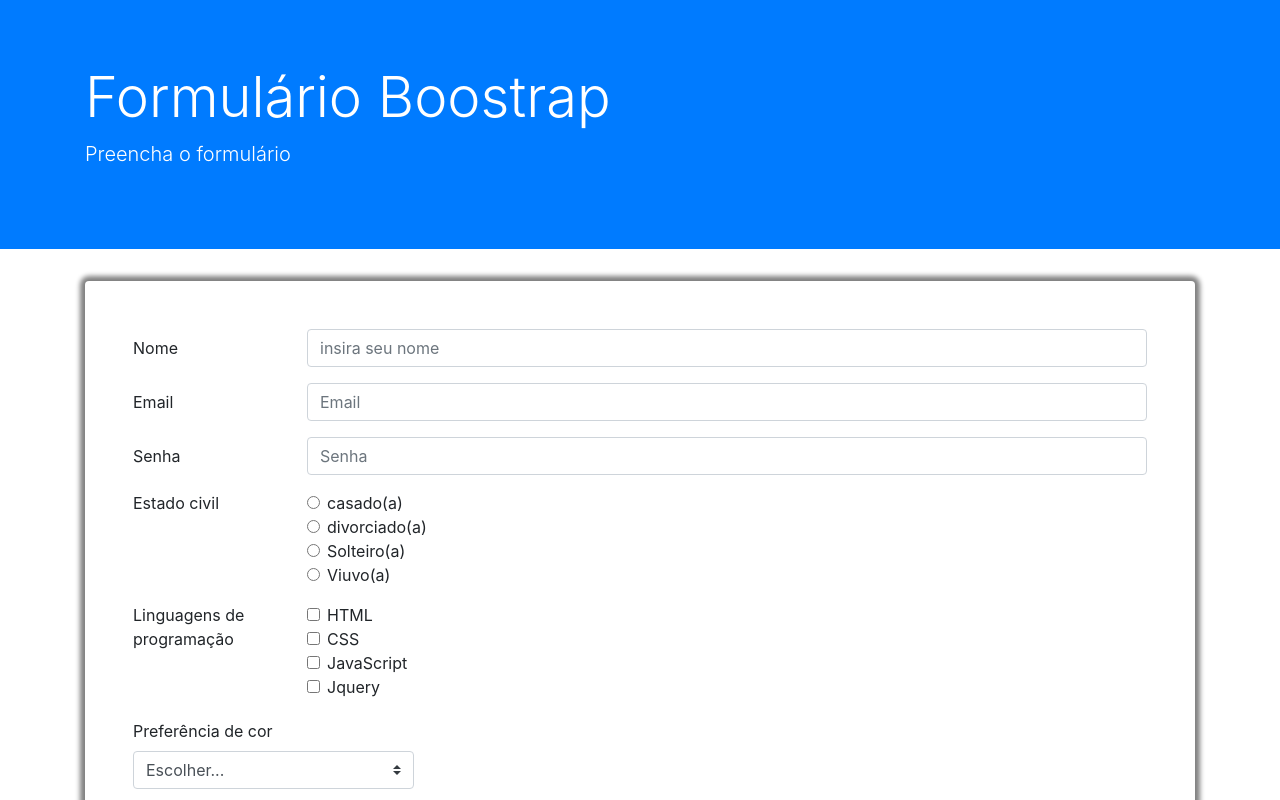
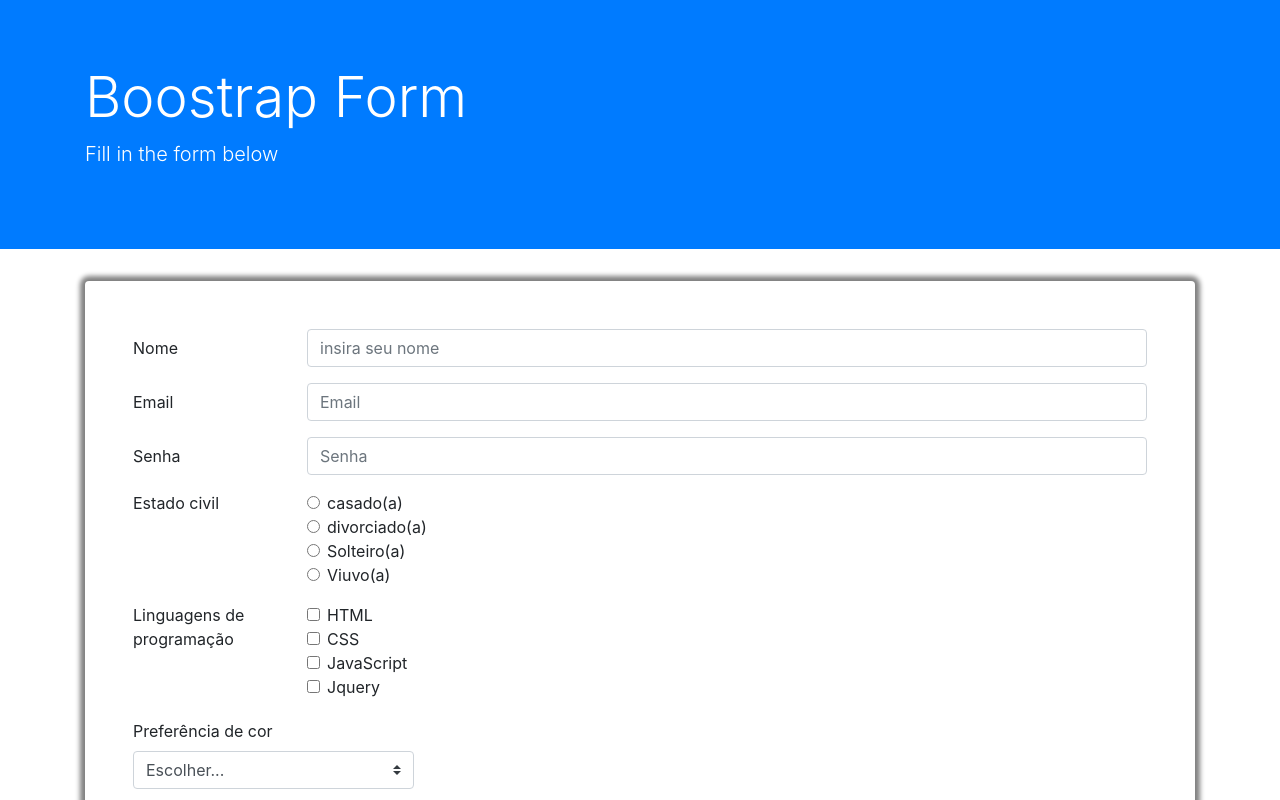
Before and after one commit to gabrielrsantana/Bootstrap, a plain HTML site: page aula03/Fom-using-bootstrap/atividade1.html in a window 1280 px wide. Shown: the top 800 px of the page. Drawn offline with nearby package versions, Linux system fonts and the light colour scheme.

Commit message:
Update atividade1.html

```diff
--- a/aula03/Fom-using-bootstrap/atividade1.html
+++ b/aula03/Fom-using-bootstrap/atividade1.html
@@ -16,8 +16,8 @@
   <header>
     <div class="jumbotron jumbotron-fluid bg-primary text-white">
       <div class="container">
-        <h1 class="display-4">Formulário Boostrap</h1>
-        <p class="lead">Preencha o formulário</p>
+        <h1 class="display-4">Boostrap Form</h1>
+        <p class="lead">Fill in the form below</p>
       </div>
     </div>
   </header>
```
